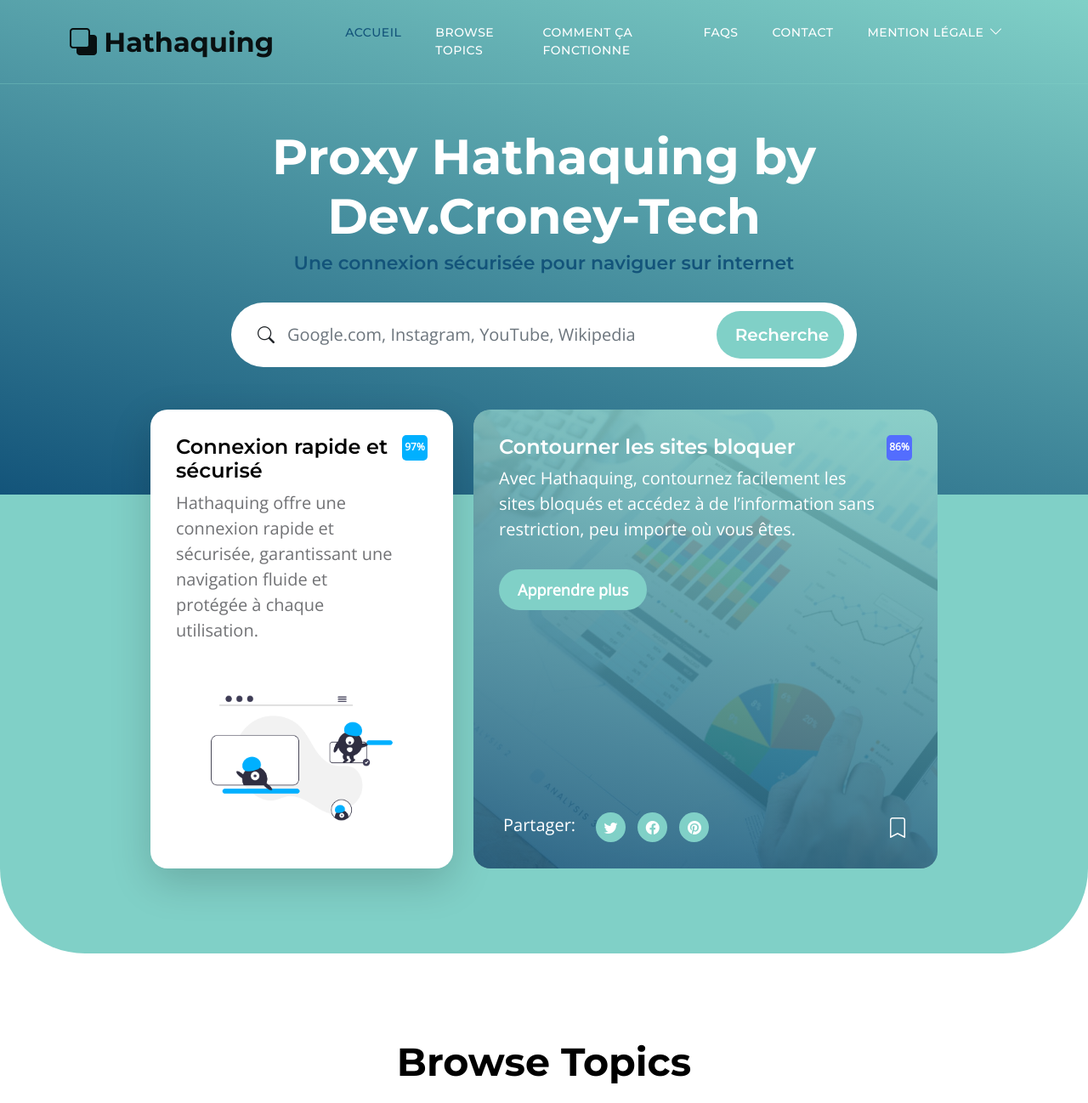
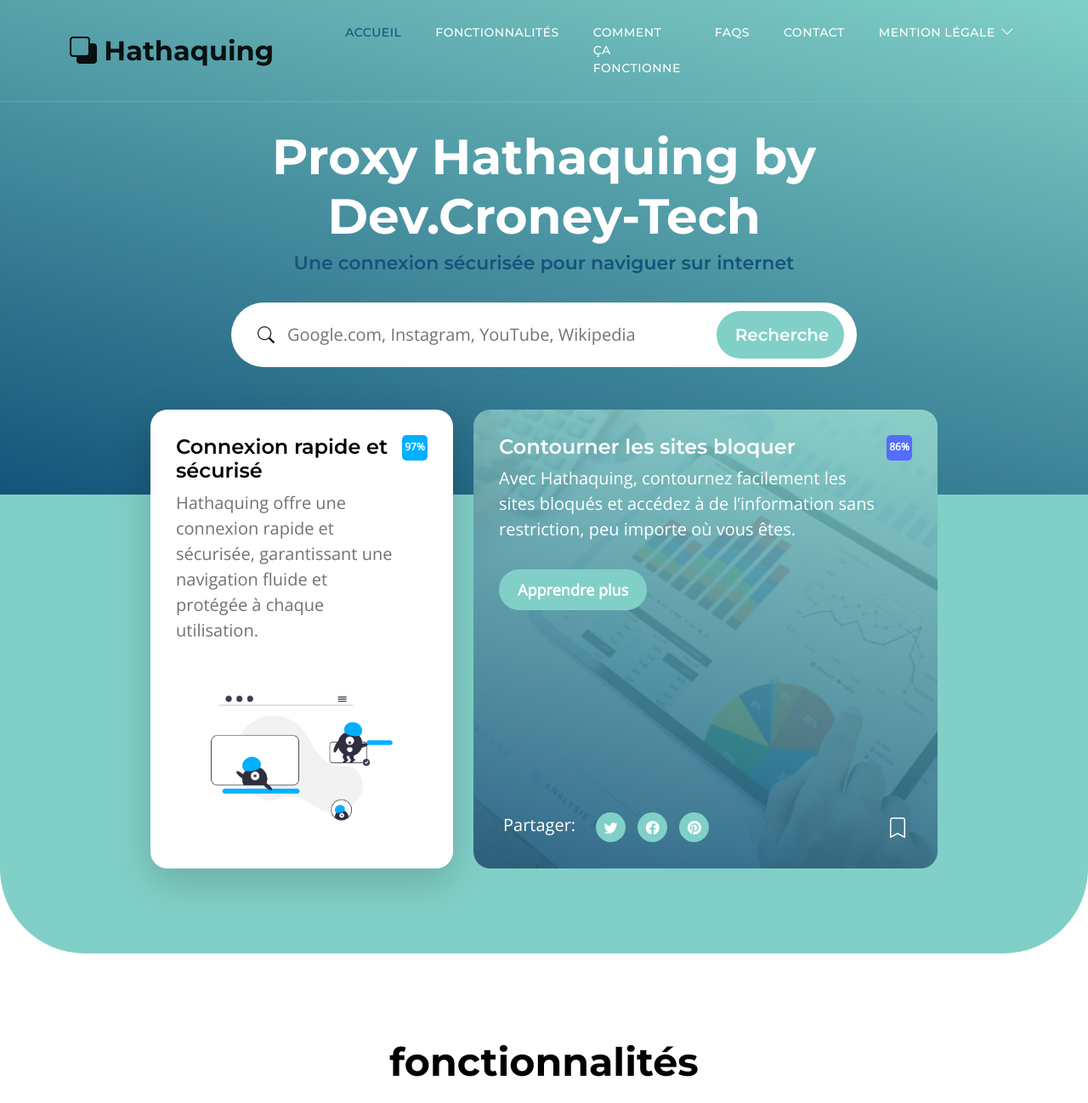
Before and after one commit to Croney-Tech/ProxyHathaquing, a plain HTML site: page index.html in a window 1280 px wide. Shown: the top 1298 px of the page at 85% size. Drawn offline with nearby package versions, Linux system fonts and the light colour scheme; a script that the page names is missing.

Commit message:
Update index.html
Signed-off-by: Croney-Tech <160621544+Croney-Tech@users.noreply.github.com>

```diff
--- a/index.html
+++ b/index.html
@@ -56,7 +56,7 @@
                             </li>
 
                             <li class="nav-item">
-                                <a class="nav-link click-scroll" href="#section_2">Browse Topics</a>
+                                <a class="nav-link click-scroll" href="#section_2">fonctionnalités</a>
                             </li>
 
                             <li class="nav-item">
@@ -193,7 +193,7 @@
                     <div class="row">
 
                         <div class="col-12 text-center">
-                            <h2 class="mb-4">Browse Topics</h1>
+                            <h2 class="mb-4">fonctionnalités</h1>
                         </div>
 
                     </div>
```
